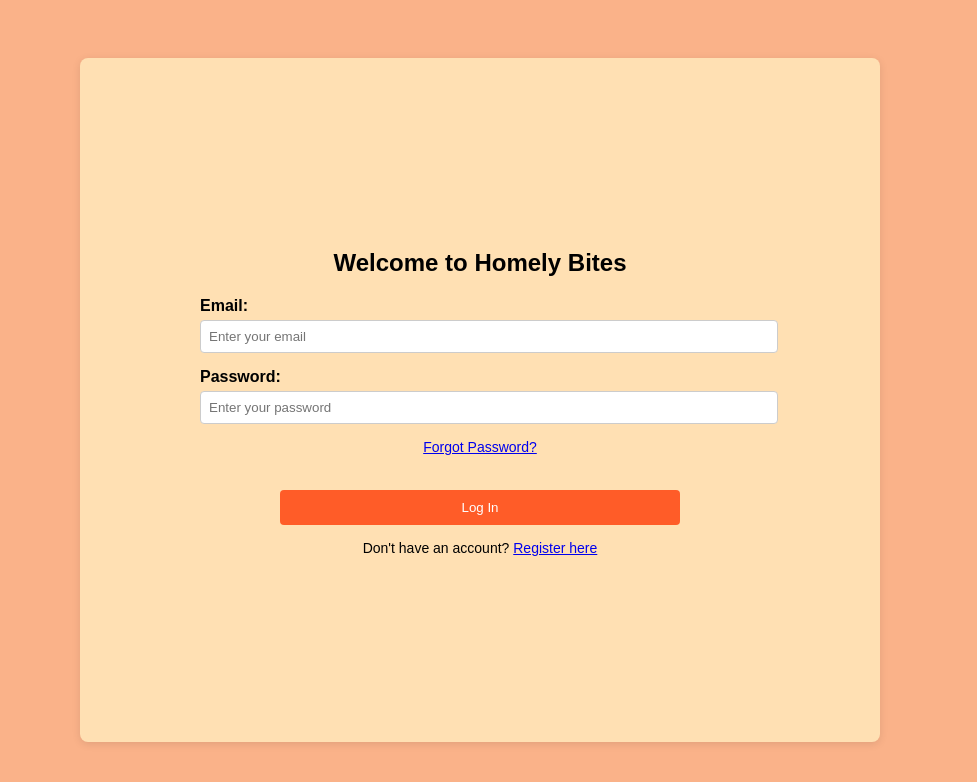
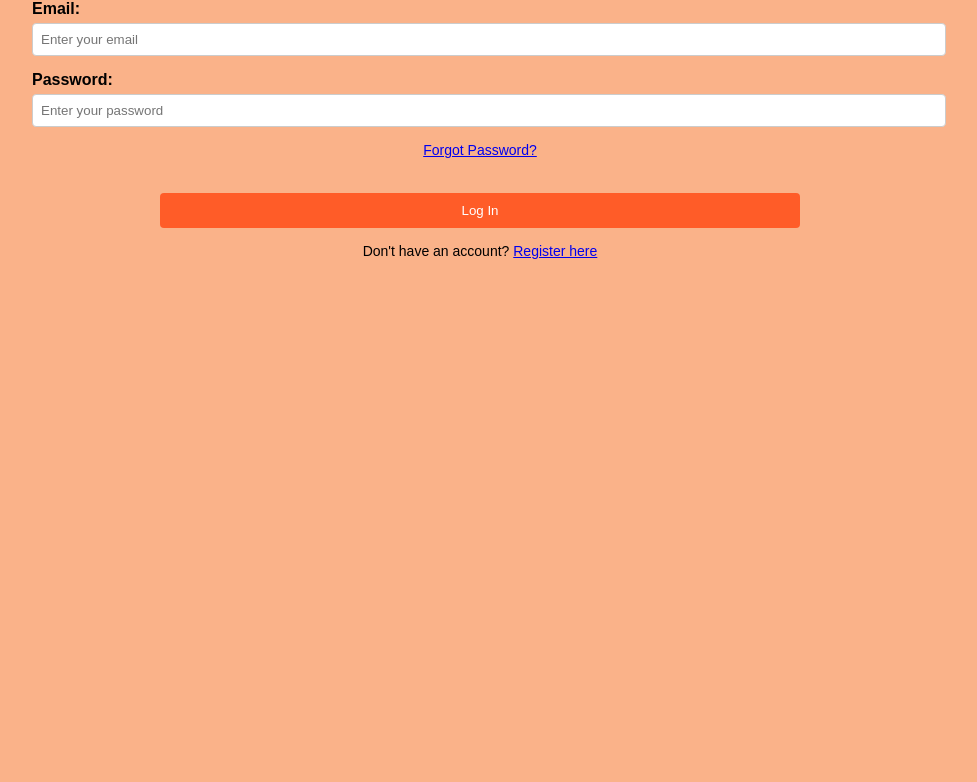
Before and after one commit to iqour/homelybites, a Vue app: page /login in a window 1280 px wide. Shown: the top 782 px of the page, without its empty margins (160-1137 px from the left). Built offline with nearby package versions, Linux system fonts and the light colour scheme.

Commit message:
Replace AuthPage with <router‑view> in App.vue

```diff
--- a/src/App.vue
+++ b/src/App.vue
@@ -1,18 +1,20 @@
 <!-- src/App.vue -->
 <template>
-  <AuthPage />
+  <!-- This is where Vue Router will render
+       either /login, /register, /password-reset,
+       or any of your other view components -->
+  <router-view/>
 </template>
 
 <script>
-import AuthPage from "./components/AuthPage.vue";
-
 export default {
   name: "App",
-  components: { AuthPage },
+  // No need to import AuthPage here—router will handle it
 };
 </script>
 
 <style>
+/* Global page styles stay the same */
 body {
   background-color: #fab289; /* overall background */
   margin: 0;
```
